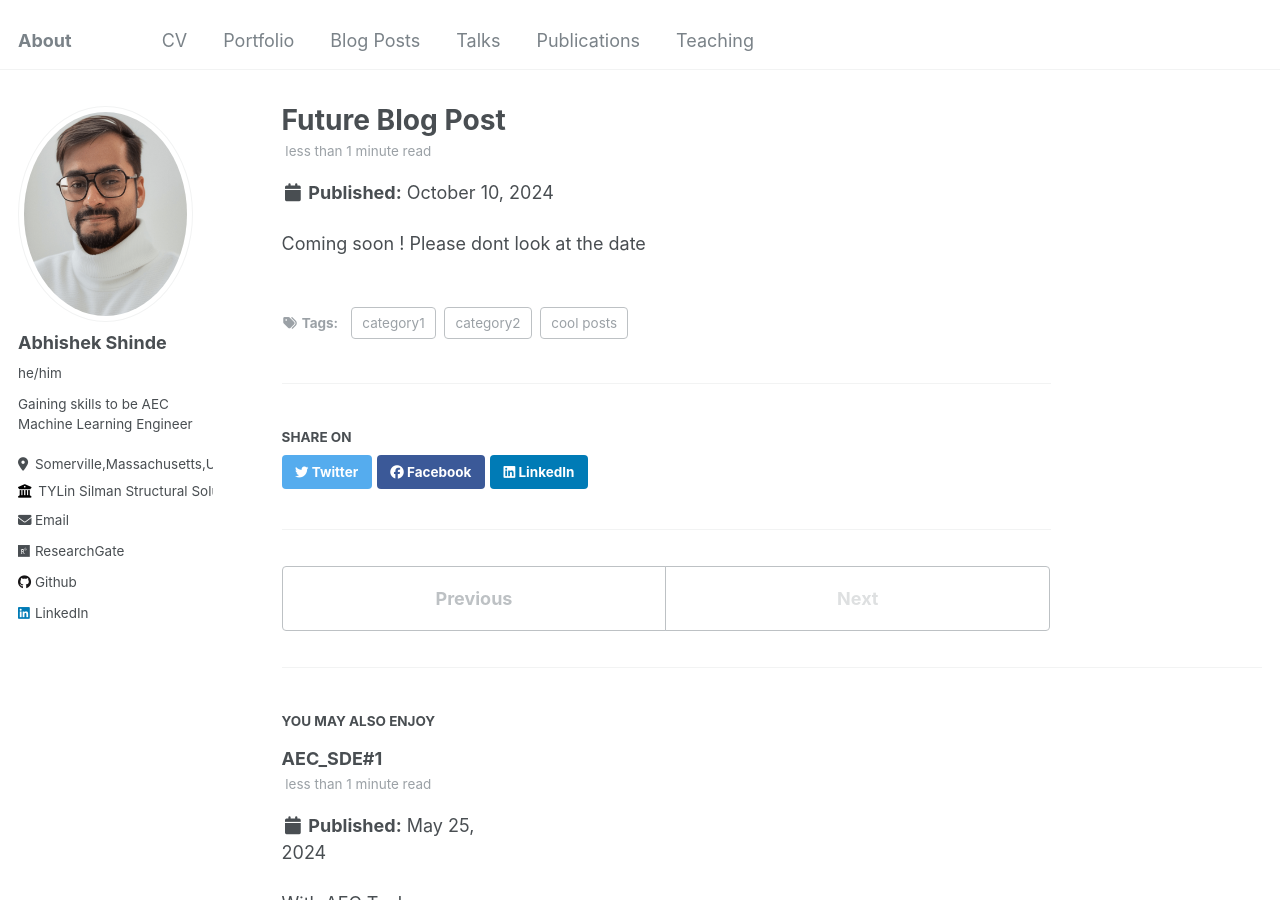
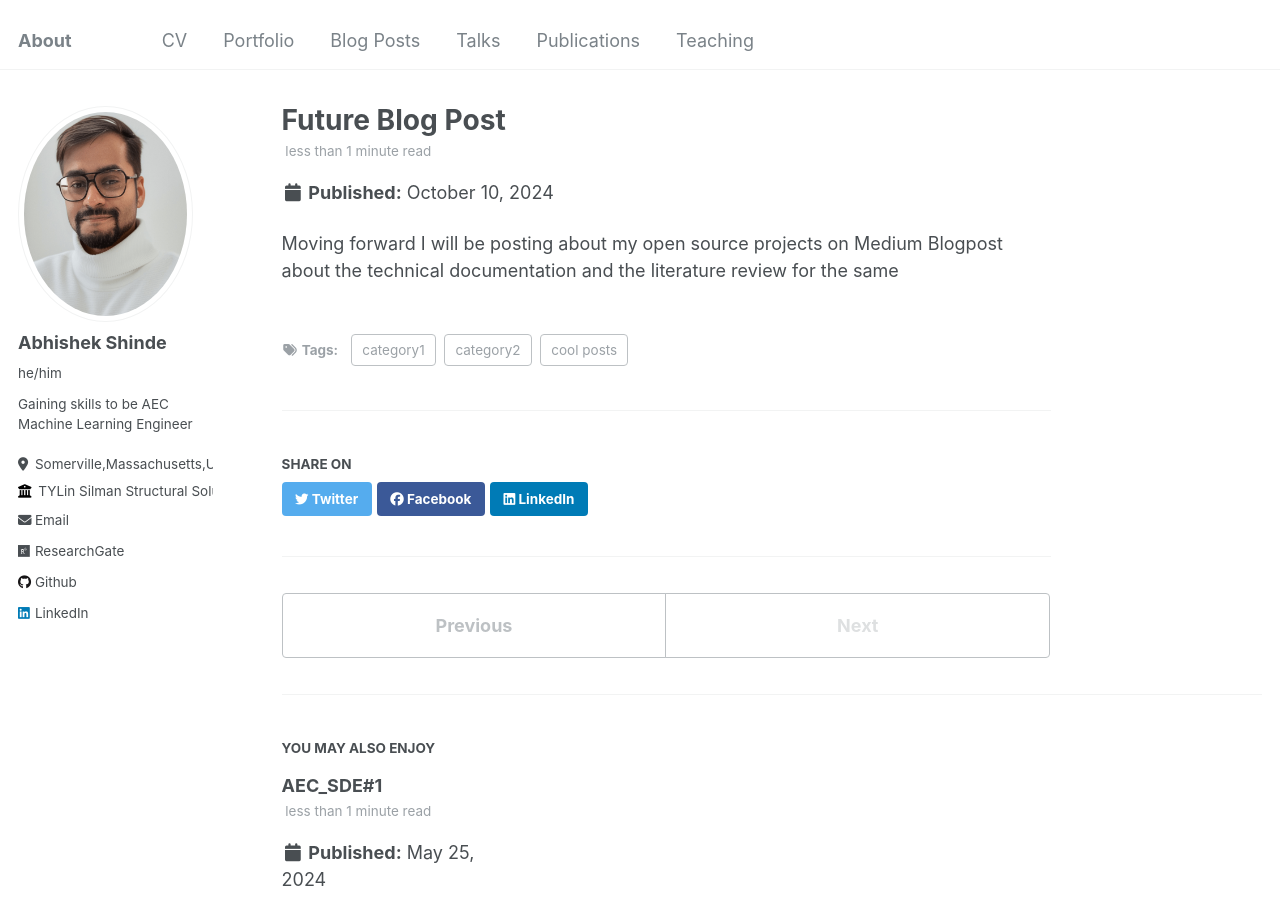
Before and after one commit to InquisitiveAS/InquisitiveAS.github.io, a Jekyll site: the page built from _posts/2024-10-10-future-post.md, in a window 1280 px wide and 900 px high. Built offline with Jekyll 4.4.1, drawn with Linux system fonts in a browser that asks for light colours.

Commit message:
Update 2024-10-10-future-post.md

```diff
--- a/_posts/2024-10-10-future-post.md
+++ b/_posts/2024-10-10-future-post.md
@@ -10,4 +10,5 @@ tags:
 
 <!-- This post will show up by default. To disable scheduling of future posts, edit `config.yml` and set `future: false`. -->
 
-Coming soon ! Please dont look at the date
+Moving forward I will be posting about my open source projects on Medium Blogpost about the technical documentation and the literature review for
+the same
```
